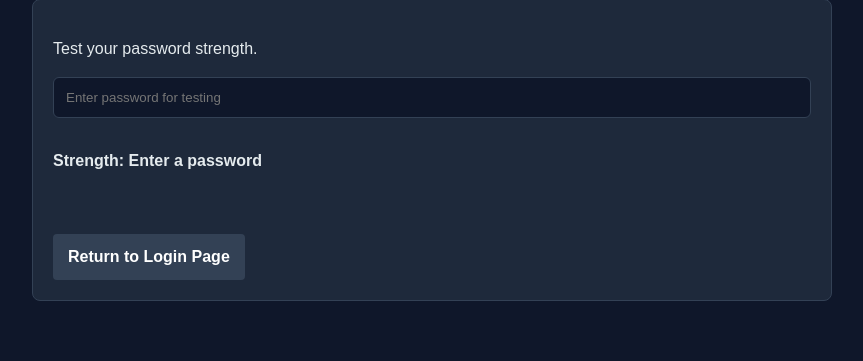
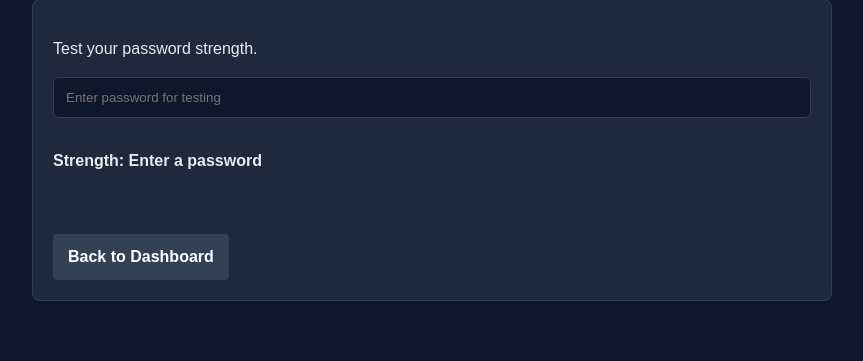
Before and after one commit to DaSonOfPoseidon/BrowseShield, a Flask app: page /wiki in a window 1280 px wide. Shown: the part 5727-6088 px from the top of the page, without its empty margins (208-1071 px from the left). Run offline with Flask 3, Linux system fonts and the light colour scheme.

Commit message:
Fixed button AGAIN and typo (#45)
* Added sections and a few other improvements

* Fixed button AGAIN

* typo

---------

Co-authored-by: Aesk24 <aesk24@umsystem.edu>

```diff
--- a/Portal/templates/wiki.html
+++ b/Portal/templates/wiki.html
@@ -208,7 +208,7 @@
                 <p><strong>Why Bad:</strong> Scammers try and trick users and gaining their trust thinking they are clicking on the actual site.</p>
             </div>
 
-            <div class="explanation-card" id="internationalized-chracters">
+            <div class="explanation-card" id="internationalized-characters">
                 <h4>Domain uses internationalized charcters</h4>
                 <p><strong>What:</strong> The domain may contain characters from other languages but look like English. </p>
                 <p><strong>Why Bad:</strong> This looks like a legitimate site, but it actually could be a malicious link pretending to be the real thing.</p>
@@ -355,7 +355,7 @@
                     </ul>
             </div>
 
-    <a href="/" class="back-link">Return to Login Page</a>
+    <a href="/dashboard" class="back-link">Back to Dashboard</a>
 
     <script>
         const passInput = document.getElementById('passInput');
```
